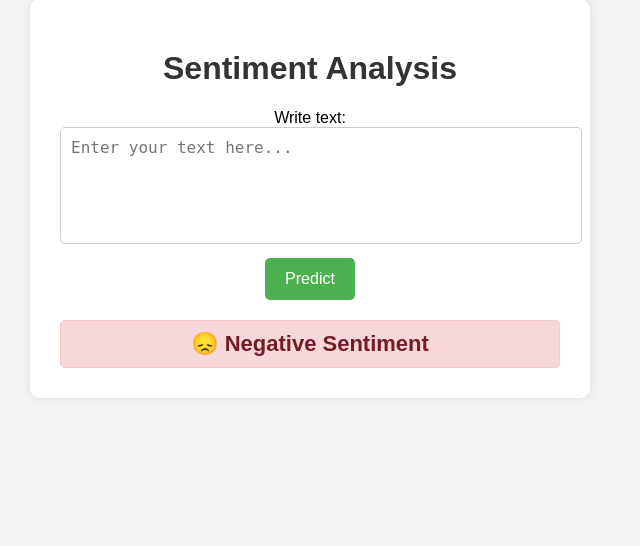
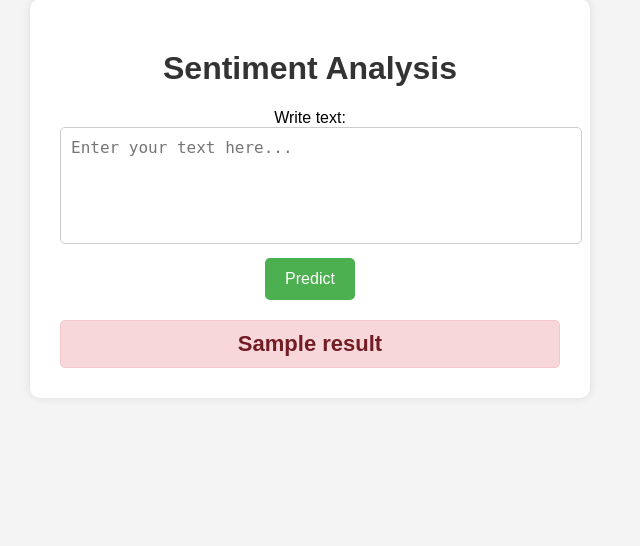
Before and after one commit to SyedAmer-9/Capstone_MLOps_Project, a FastAPI app: template flask_app/templates/index.html in a window 1280 px wide. Shown: the part 29-575 px from the top of the page, without its empty margins (330-970 px from the left). Run offline with FastAPI, Linux system fonts and the light colour scheme; the template is opened without the code that fills it: most values are stand-ins (such as "Sample title", 1, 10 or a date in 2020); parts of the project's set-up code (start-up, migrations or seed data) failed here and were passed over.

Commit message:
Added CI

```diff
--- a/flask_app/app.py
+++ b/flask_app/app.py
@@ -225,8 +225,12 @@ async def predict(request:Request):
         prediction = pipeline.predict(text_input)
 
         return templates.TemplateResponse(
-            'index.html',{'request':request,'result':f"Prediction : {prediction.upper()}"}
-        )
+    'index.html',{
+        'request':request,
+        'result':f"Prediction : {prediction.upper()}",
+        'sentiment': prediction
+    }
+)
     except Exception as e:
         logging.exception("Error during /predict")
         return templates.TemplateResponse(
--- a/flask_app/templates/index.html
+++ b/flask_app/templates/index.html
@@ -73,13 +73,9 @@
         </form>
 
         {% if result is not none %}
-            <div class="result {% if result == 1 %}positive{% else %}negative{% endif %}">
-                {% if result == 1 %}
-                    😊 Positive Sentiment
-                {% else %}
-                    😞 Negative Sentiment
-                {% endif %}
-            </div>
+    <div class="result {% if sentiment == 'positive' %}positive{% else %}negative{% endif %}">
+        {{ result }}
+    </div>
         {% endif %}
     </div>
 
```
Also changed, not shown: flask_app/requirements.txt (added, +8 -0 lines), flask_app/.github/workflows/ci.yaml (added).
